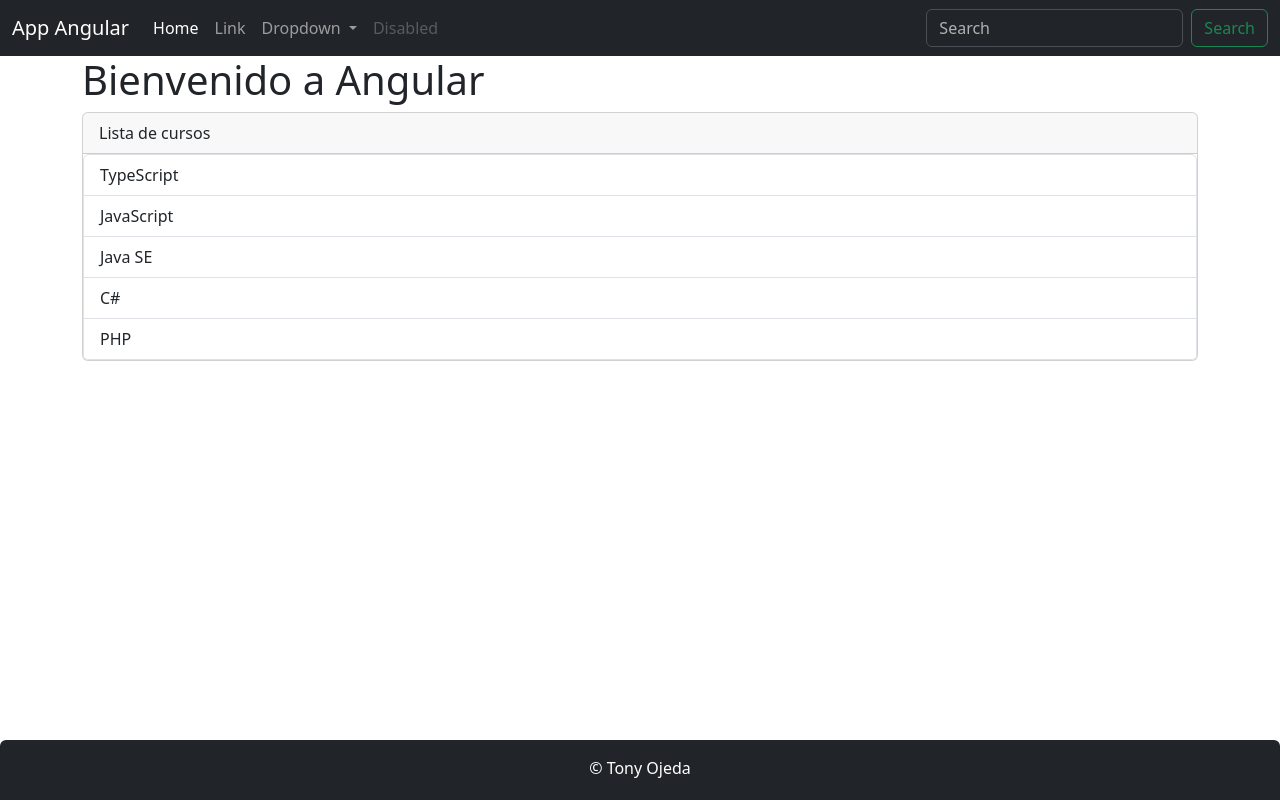
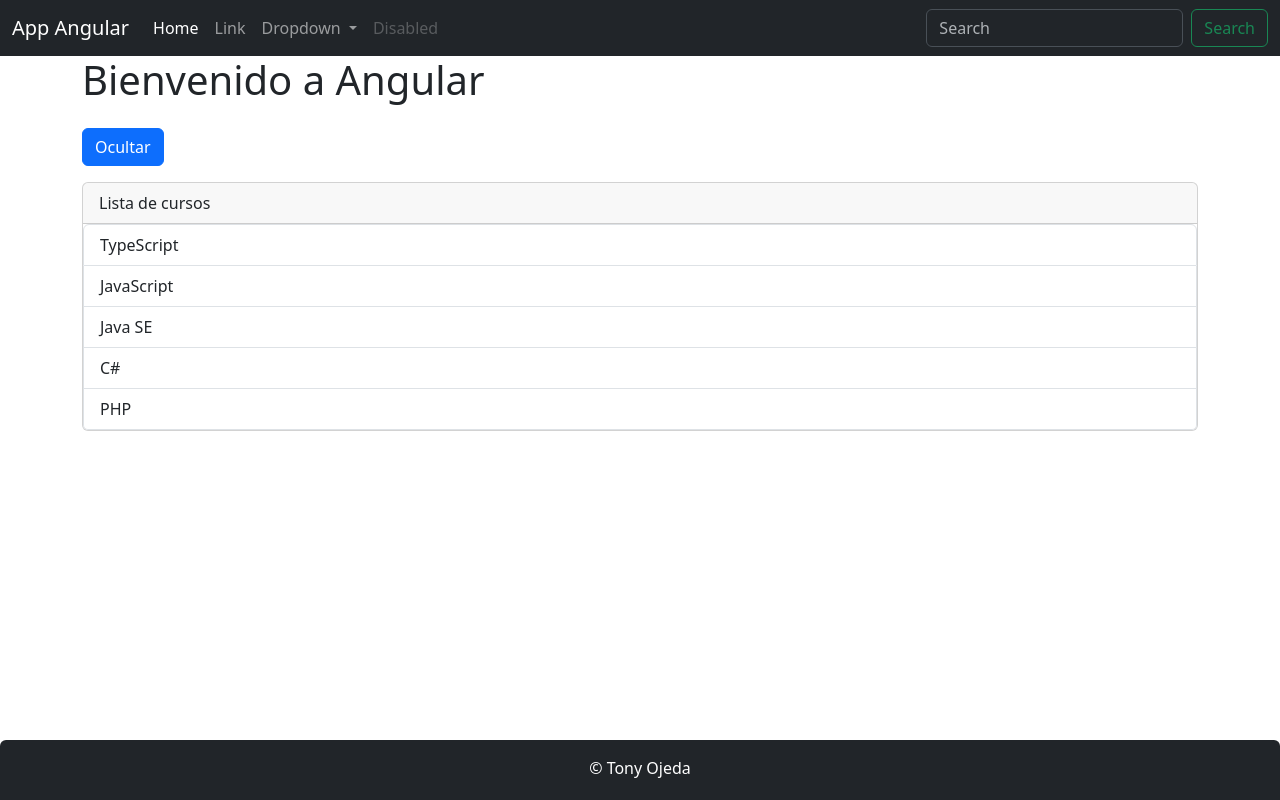
Before and after one commit to iter18/angular, an Angular app in the folder clientes-app/: page / in a window 1280 px wide. Built offline with nearby package versions, Linux system fonts and the light colour scheme.

Commit message:
Se agrega ejemplo con directiva ngIf

```diff
--- a/clientes-app/src/app/directiva/directiva.component.html
+++ b/clientes-app/src/app/directiva/directiva.component.html
@@ -1,6 +1,9 @@
+<button type="button" (click)="setHabilitar()" class="btn btn-primary my-3">
+  {{ habilitar == true ? "Ocultar" : "Mostrar" }}
+</button>
 <div class="card">
   <div class="card-header">Lista de cursos</div>
-  <ul class="list-group">
+  <ul class="list-group" *ngIf="habilitar">
     <li class="list-group-item" *ngFor="let curso of listaCurso">
       {{ curso }}
     </li>
--- a/clientes-app/src/app/directiva/directiva.component.ts
+++ b/clientes-app/src/app/directiva/directiva.component.ts
@@ -7,7 +7,13 @@
 export class DirectivaComponent {
 
   listaCurso: string[] = ['TypeScript','JavaScript','Java SE','C#','PHP'];
+  habilitar: boolean = true;
+
   constructor(){
 
   }
+
+  setHabilitar():void{
+    this.habilitar = this.habilitar == true ? false : true;
+  }
 }
```
